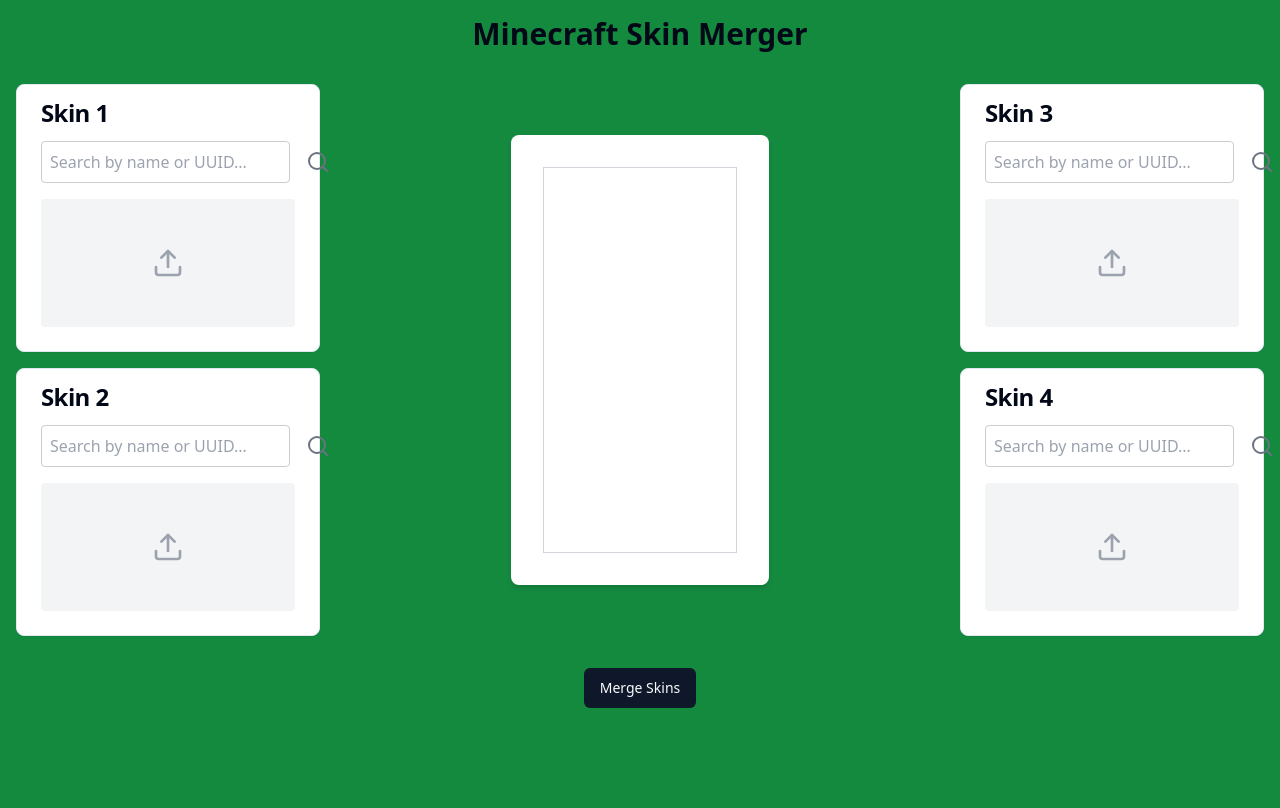
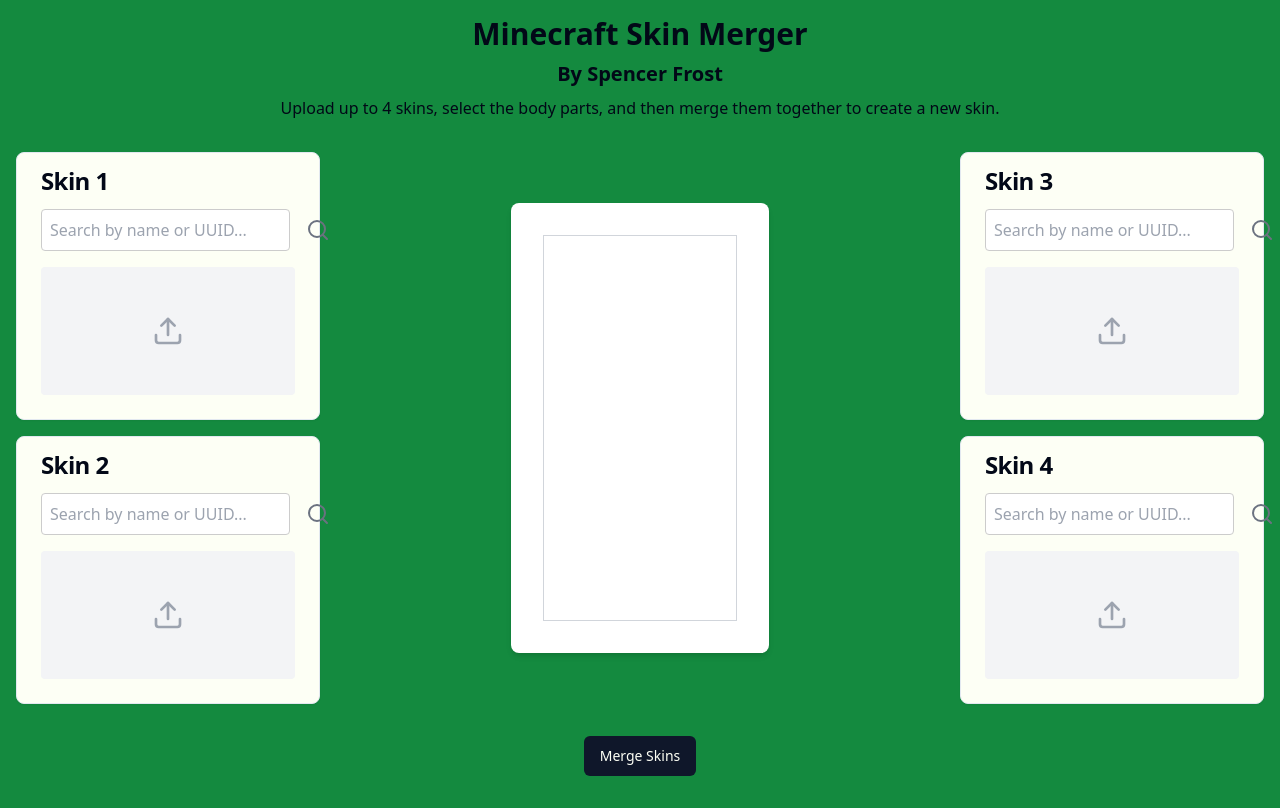
Before and after one commit to spencerfrost/minecraft-skin-merger, a React (Create React App) app in the folder client/: page / in a window 1280 px wide. Built offline with nearby package versions, Linux system fonts and the light colour scheme.

Commit message:
Fix overlay selection. Add details. remove old stuff.

```diff
--- a/client/src/components/MergedSkinViewer.js
+++ b/client/src/components/MergedSkinViewer.js
@@ -20,7 +20,6 @@
 
   return (
     <div className="mt-4">
-      <h2 className="text-xl font-bold mb-2">Merged Skin</h2>
       <div className="flex flex-col md:flex-row gap-4">
         <div className="md:w-1/2">
           <h3 className="text-lg font-semibold mb-2">2D Texture</h3>
--- a/client/src/components/SkinPartSelector.js
+++ /dev/null
@@ -1,53 +0,0 @@
-import PropTypes from 'prop-types';
-import { Select, SelectContent, SelectItem, SelectTrigger, SelectValue } from './ui/select';
-
-const skinParts = [
-  "Head",
-  "Hat",
-  "Body",
-  "Jacket",
-  "Left Arm",
-  "Left Sleeve",
-  "Right Arm",
-  "Right Sleeve",
-  "Left Leg",
-  "Left Pant",
-  "Right Leg",
-  "Right Pant",
-];
-
-const SkinPartSelector = ({ skins, selectedParts, onPartSelection }) => {
-  return (
-    <div className="grid grid-cols-2 md:grid-cols-3 gap-4 mb-4">
-      {skinParts.map((part) => (
-        <div key={part} className="skin-part-selector">
-          <label htmlFor={`select-${part}`} className="select-label">{part}</label>
-          <Select
-            id={`select-${part}`}
-            value={selectedParts[part]?.toString()}
-            onValueChange={(value) => onPartSelection(part, parseInt(value))}
-          >
-            <SelectTrigger>
-              <SelectValue placeholder={`Select ${part}`} />
-            </SelectTrigger>
-            <SelectContent>
-              {skins.map((skin, index) => (
-                <SelectItem key={`skin-${index}`} value={index.toString()} disabled={!skin}>
-                  Skin {index + 1}
-                </SelectItem>
-              ))}
-            </SelectContent>
-          </Select>
-        </div>
-      ))}
-    </div>
-  );
-};
-
-SkinPartSelector.propTypes = {
-  skins: PropTypes.array.isRequired,
-  selectedParts: PropTypes.object.isRequired,
-  onPartSelection: PropTypes.func.isRequired,
-};
-
-export default SkinPartSelector;
--- a/client/src/components/SkinRenderer.js
+++ b/client/src/components/SkinRenderer.js
@@ -19,7 +19,7 @@
     "Right Pant": { x: 16, y: 80, w: 16, h: 48 },
   };
 
-  const isOverlayPart = (part) => ['Hat', 'Jacket', 'LeftSleeve', 'RightSleeve', 'LeftPant', 'RightPant'].includes(part);
+  const isOverlayPart = (part) => ['Hat', 'Jacket', 'Left Sleeve', 'Right Sleeve', 'Left Pant', 'Right Pant'].includes(part);
 
   useEffect(() => {
     const canvas = canvasRef.current;
--- a/client/src/pages/MinecraftSkinMerger.js
+++ b/client/src/pages/MinecraftSkinMerger.js
@@ -125,7 +125,13 @@
 
   return (
     <div className="container mx-auto p-4">
-      <h1 className="text-3xl font-bold mb-8 text-center">Minecraft Skin Merger</h1>
+      <h1 className="text-3xl font-bold mb-2 text-center">Minecraft Skin Merger</h1>
+      {/* By Spencer Frost */}
+      <h5 className="text-xl font-bold mb-2 text-center">By Spencer Frost</h5>
+      <p className="text-center mb-8">
+        Upload up to 4 skins, select the body parts, and then merge them together to create a new skin.
+      </p>
+
 
       <div className="flex flex-col lg:flex-row gap-4 mb-8">
         <div className="lg:w-1/4">
--- a/client/src/styles/index.css
+++ b/client/src/styles/index.css
@@ -8,12 +8,12 @@
   :root {
     --background: 142 75% 31%;
     --foreground: 222.2 84% 4.9%;
-    --card: 0 0% 100%;
+    --card: 72 100% 98%;
     --card-foreground: 222.2 84% 4.9%;
-    --popover: 0 0% 100%;
+    --popover: 72 100% 98%;
     --popover-foreground: 222.2 84% 4.9%;
     --primary: 222.2 47.4% 11.2%;
-    --primary-foreground: 210 40% 98%;
+    --primary-foreground: 72 100% 98%;
     --secondary: 210 40% 96.1%;
     --secondary-foreground: 222.2 47.4% 11.2%;
     --muted: 210 40% 96.1%;
@@ -21,7 +21,7 @@
     --accent: 210 40% 96.1%;
     --accent-foreground: 222.2 47.4% 11.2%;
     --destructive: 0 84.2% 60.2%;
-    --destructive-foreground: 210 40% 98%;
+    --destructive-foreground: 72 100% 98%;
     --border: 214.3 31.8% 91.4%;
     --input: 214.3 31.8% 91.4%;
     --ring: 222.2 84% 4.9%;
```
